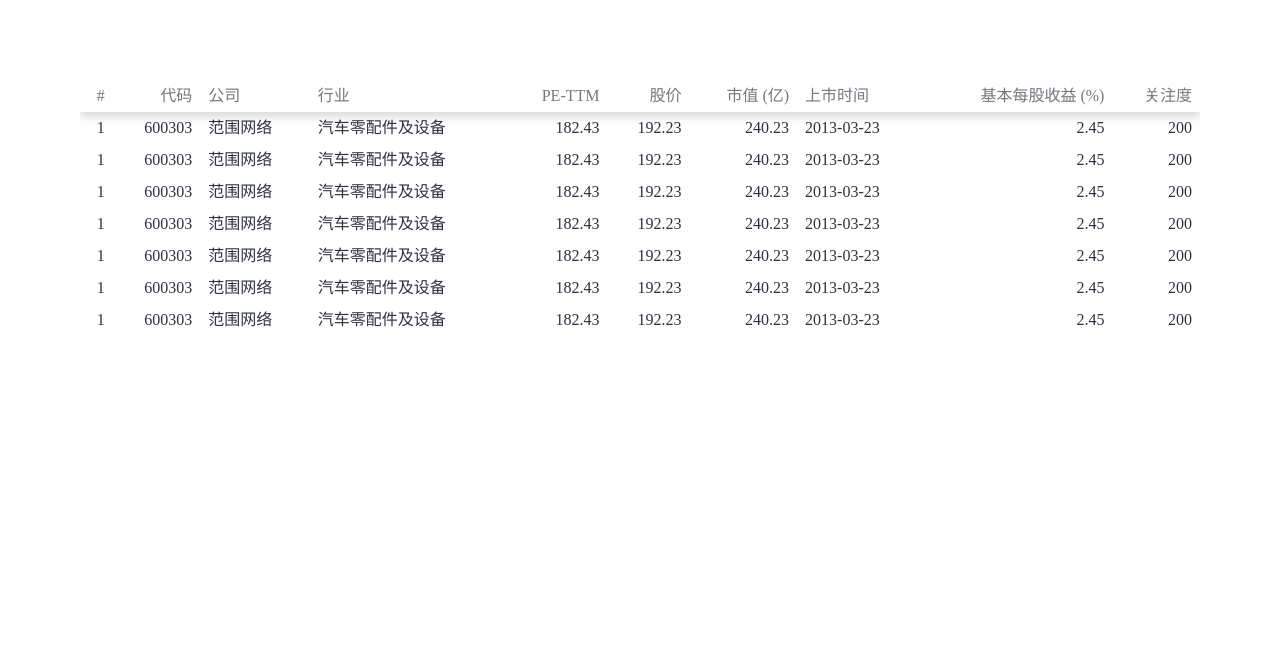
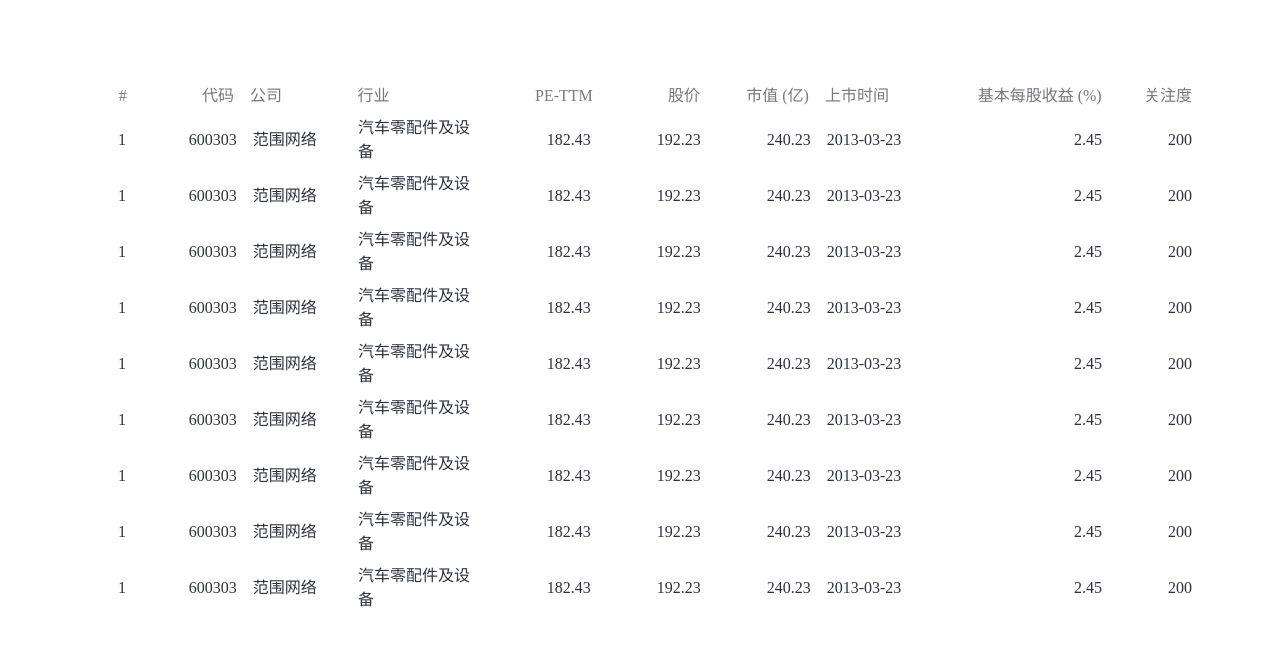
Before and after one commit to zhenyu-dev/sushi, a Vue app: page / in a window 1280 px wide. Shown: the top 646 px of the page. Built offline with nearby package versions, Linux system fonts and the light colour scheme.

Commit message:
Table fixed header

```diff
--- a/src/App.vue
+++ b/src/App.vue
@@ -1,7 +1,7 @@
 <template>
   <div id="app" class="p-20">
-    <div class="h-64 overflow-y-scroll">
-      <ss-table :headers="headers" :items="items" fixed-header />
+    <div class>
+      <ss-table :headers="headers" :items="items" fixed-header :scroll-y="'500px'" />
     </div>
   </div>
 </template>
@@ -21,52 +21,63 @@ export default {
         {
           text: "#",
           value: "id",
-          align: "right"
+          align: "right",
+          width: "60px"
         },
         {
           text: "代码",
           value: "code",
-          align: "right"
+          align: "right",
+          width: "60px",
+          width: "120px"
         },
         {
           text: "公司",
           value: "company",
-          align: "left"
+          align: "left",
+          width: "120px"
         },
         {
           text: "行业",
           value: "industry",
-          align: "left"
+          align: "left",
+          width: "160px"
         },
         {
           text: "PE-TTM",
           value: "PE-TTM",
-          align: "right"
+          align: "right",
+          width: "120px"
         },
         {
           text: "股价",
           value: "current",
-          align: "right"
+          align: "right",
+          width: "120px"
         },
         {
           text: "市值 (亿)",
           value: "total",
-          align: "right"
+          align: "right",
+          width: "120px"
         },
         {
           text: "上市时间",
           value: "date",
-          align: "left"
+          align: "left",
+          width: "150px"
         },
         {
           text: "基本每股收益 (%)",
           value: "sy",
-          align: "right"
+          align: "right",
+          width: "180px"
         },
         {
           text: "关注度",
           value: "focus",
-          align: "right"
+          align: "right",
+          width: "100px"
         }
       ],
       items
--- a/src/components/Table/index.vue
+++ b/src/components/Table/index.vue
@@ -1,10 +1,12 @@
 <template>
-  <table class="text-dark-1 border-collapse w-full">
-    <thead
-      class="text-dark-2"
-      :class="[fixedHeader ? 'sticky top-0 z-10' : '']"
-    >
-      <tr :class="[fixedHeader ? 'sticky top-0 z-10 shadow-table-header' : '']">
+  <div class="w-auto">
+    <div class>
+      <table class="text-dark-1 border-collapse">
+        <colgroup>
+          <col v-for="h in headers" :key="h.value" :style="{ width: h.width }" />
+        </colgroup>
+        <thead class="text-dark-2">
+          <tr>
             <th
               v-for="h in headers"
               :key="h.value"
@@ -13,23 +15,32 @@
               h.align ? `text-${h.align}` : '',
               fixedHeader ? 'sticky top-0 z-10 bg-white' : ''
             ]"
-        >
-          {{ h.text }}
-        </th>
+            >{{ h.text }}</th>
           </tr>
         </thead>
+      </table>
+    </div>
+    <div
+      class="inline-block nice-scrollbar"
+      :class="{ 'overflow-scroll': fixedHeader }"
+      :style="{ maxHeight: fixedHeader ? scrollY : 'auto' }"
+    >
+      <table class="text-dark-1 border-collapse">
+        <colgroup>
+          <col v-for="h in headers" :key="h.value" :style="{ width: h.width }" />
+        </colgroup>
         <tbody>
           <tr v-for="item in items">
             <td
               v-for="h in headers"
               class="py-1 px-2"
               :class="[h.align ? `text-${h.align}` : '']"
-        >
-          {{ item[h.value] }}
-        </td>
+            >{{ item[h.value] }}</td>
           </tr>
         </tbody>
       </table>
+    </div>
+  </div>
 </template>
 
 <script>
@@ -47,6 +58,10 @@ export default {
     fixedHeader: {
       type: Boolean,
       default: false
+    },
+    scrollY: {
+      type: String,
+      default: "300px"
     }
   }
 };
--- a/src/styles/app.scss
+++ b/src/styles/app.scss
@@ -1,9 +1,42 @@
-@import './iconfont.scss';
+@import "./iconfont.scss";
 
 @tailwind base;
 
 html {
-  font-family: 'Microsoft YaHei';
+  font-family: "Microsoft YaHei";
+}
+
+/* Customize website's scrollbar like Mac OS
+Not supports in Firefox and IE */
+
+/* total width */
+.nice-scrollbar::-webkit-scrollbar {
+  background-color: #fff;
+  width: 16px;
+}
+
+/* background of the scrollbar except button or resizer */
+.nice-scrollbar::-webkit-scrollbar-track {
+  background-color: #fff;
+}
+.nice-scrollbar::-webkit-scrollbar-track:hover {
+  background-color: #f4f4f4;
+}
+
+/* scrollbar itself */
+.nice-scrollbar::-webkit-scrollbar-thumb {
+  background-color: #babac0;
+  border-radius: 16px;
+  border: 5px solid #fff;
+}
+.nice-scrollbar::-webkit-scrollbar-thumb:hover {
+  background-color: #a0a0a5;
+  border: 4px solid #f4f4f4;
+}
+
+/* set button(top and bottom of the scrollbar) */
+.nice-scrollbar::-webkit-scrollbar-button {
+  display: none;
 }
 
 .selection-none {
```
Lines whose indentation alone changed are shown as unchanged.
